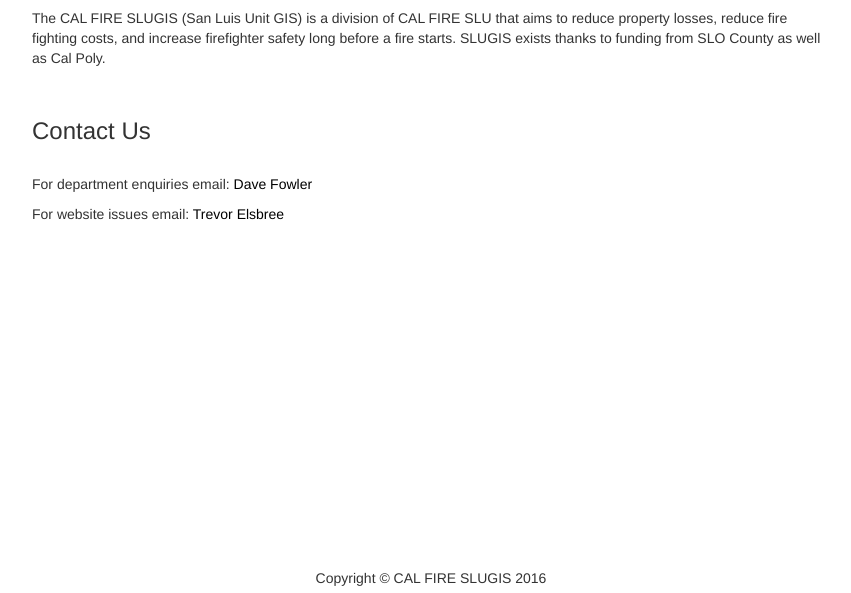
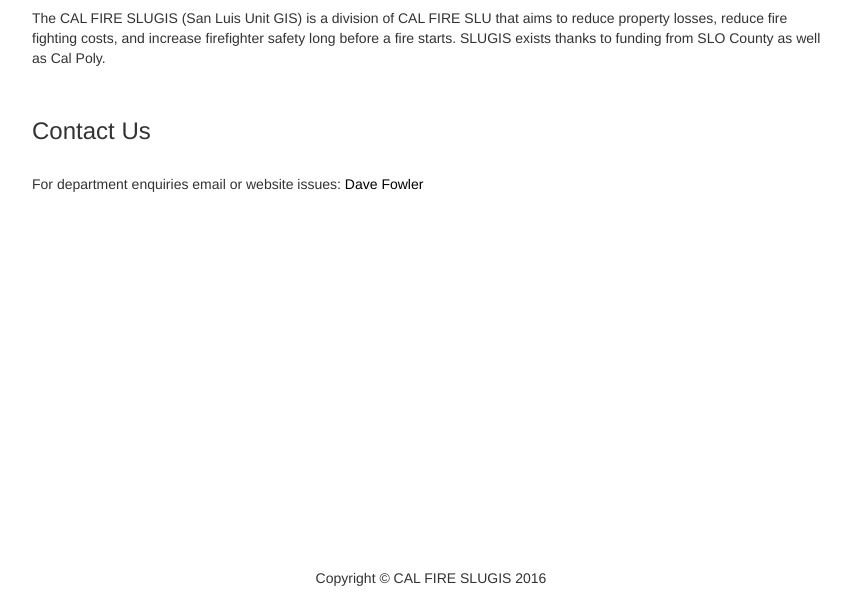
Before and after one commit to SLUGIS/slugis.github.io, a plain HTML site: page index.html in a window 1280 px wide. Shown: the part 1132-1725 px from the top of the page, without its empty margins (209-1060 px from the left). Drawn offline with nearby package versions, Linux system fonts and the light colour scheme.

Commit message:
Update index.html
Removed my email from contact list :)

```diff
--- a/index.html
+++ b/index.html
@@ -116,8 +116,7 @@
                 <h3> Contact Us </h3>
 
                 <br />
-                <p>For department enquiries email: <a href="mailto:david.fowler@fire.ca.gov">Dave Fowler</a></p>
-                <p>For website issues email: <a href="mailto:trevorlelsbree@gmail.com">Trevor Elsbree</a></p>
+                <p>For department enquiries email or website issues: <a href="mailto:david.fowler@fire.ca.gov">Dave Fowler</a></p>
 
             </div>
 
```
